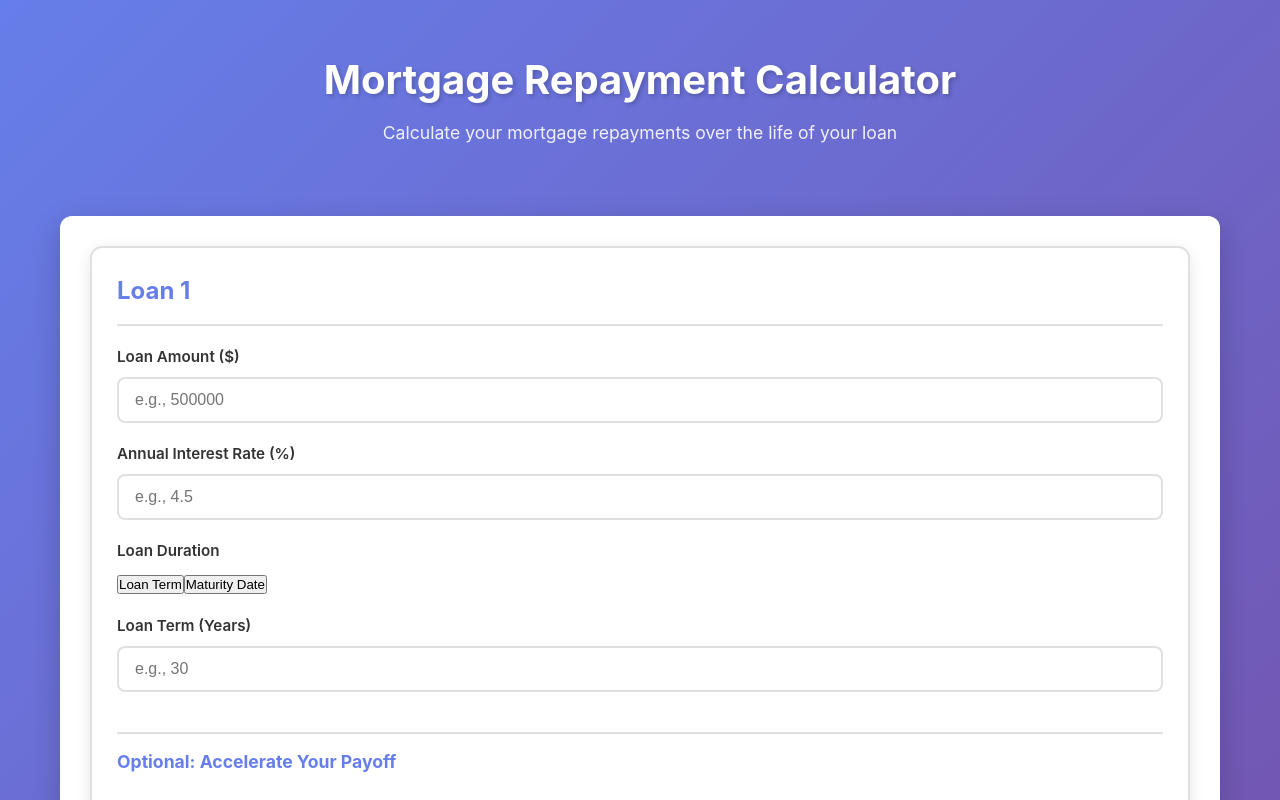
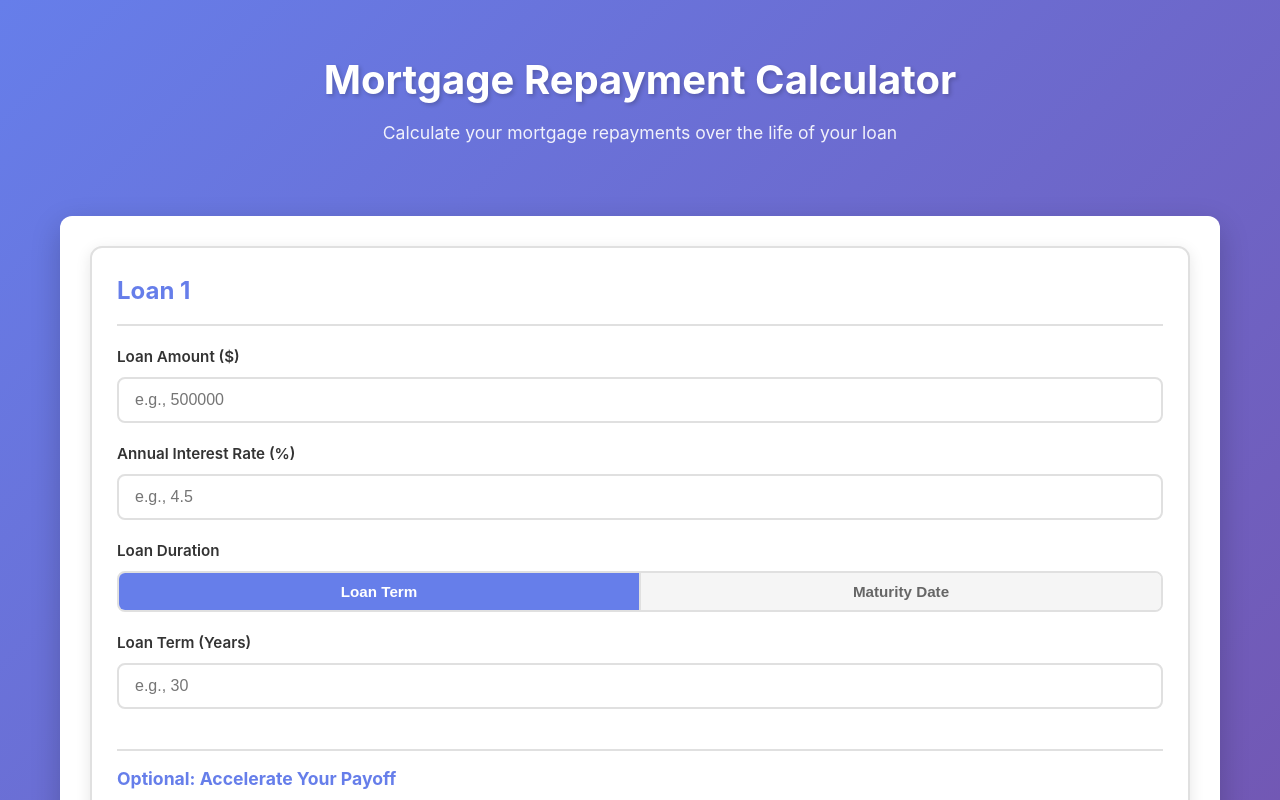
Before and after one commit to mussher90/MortgageApp, a React (Vite) app: page / in a window 1280 px wide. Shown: the top 800 px of the page. Built offline with nearby package versions, Linux system fonts and the light colour scheme.

Commit message:
Add loan term calculation functions, date formatting, and extra payment calculations; update LoanInput to use extra payment amount

```diff
--- a/src/Loan.css
+++ b/src/Loan.css
@@ -89,3 +89,36 @@
   font-style: italic;
   margin-top: -4px;
 }
+
+.term-mode-toggle {
+  display: flex;
+  gap: 0;
+  border: 2px solid #e0e0e0;
+  border-radius: 8px;
+  overflow: hidden;
+}
+
+.term-mode-btn {
+  flex: 1;
+  padding: 10px 16px;
+  border: none;
+  background: #f5f5f5;
+  color: #666;
+  font-size: 0.95rem;
+  font-weight: 600;
+  cursor: pointer;
+  transition: all 0.2s ease;
+}
+
+.term-mode-btn:not(:last-child) {
+  border-right: 2px solid #e0e0e0;
+}
+
+.term-mode-btn:hover {
+  background: #ebebeb;
+}
+
+.term-mode-btn.active {
+  background: #667eea;
+  color: white;
+}
--- a/src/utilities.ts
+++ b/src/utilities.ts
@@ -34,6 +34,64 @@ export interface MortgageComparison {
   offsetLoanMonthlyPayment: number;
   totalExtraPayments: number;
   loanMonthlyPayments?: { [loanId: string]: { main: number; extra: number; offset: number } };
+}
+
+/**
+ * Calculates loan term in years from a maturity date relative to a start date (defaults to today)
+ */
+export function calculateTermYearsFromMaturityDate(
+  maturityDate: string,
+  startDate: Date = new Date()
+): number {
+  if (!maturityDate) {
+    return 0;
+  }
+
+  const maturity = new Date(maturityDate + 'T00:00:00');
+  if (isNaN(maturity.getTime())) {
+    return 0;
+  }
+
+  const start = new Date(startDate.getFullYear(), startDate.getMonth(), startDate.getDate());
+  if (maturity <= start) {
+    return 0;
+  }
+
+  let months =
+    (maturity.getFullYear() - start.getFullYear()) * 12 +
+    (maturity.getMonth() - start.getMonth());
+
+  if (maturity.getDate() < start.getDate()) {
+    months -= 1;
+  }
+
+  return Math.max(months / 12, 1 / 12);
+}
+
+/**
+ * Formats a date as YYYY-MM-DD for use in date inputs
+ */
+export function formatDateForInput(date: Date): string {
+  const year = date.getFullYear();
+  const month = String(date.getMonth() + 1).padStart(2, '0');
+  const day = String(date.getDate()).padStart(2, '0');
+  return `${year}-${month}-${day}`;
+}
+
+/**
+ * Calculates a maturity date from a loan term in years
+ */
+export function calculateMaturityDateFromTermYears(
+  termYears: number,
+  startDate: Date = new Date()
+): string {
+  if (termYears <= 0) {
+    return '';
+  }
+
+  const months = Math.round(termYears * 12);
+  const maturity = new Date(startDate.getFullYear(), startDate.getMonth() + months, startDate.getDate());
+  return formatDateForInput(maturity);
 }
 
 /**
@@ -76,6 +134,54 @@ export function calculateMonthlyPayment(
     (Math.pow(1 + effectiveMonthlyRate, numberOfMonths) - 1);
 
   return monthlyPayment;
+}
+
+/**
+ * Calculates extra payment amount from a percentage of the standard monthly payment
+ */
+export function calculateExtraPaymentFromPercent(
+  mainMonthlyPayment: number,
+  extraPaymentPercent: number
+): number {
+  const percent = Math.min(Math.max(extraPaymentPercent, 0), 20);
+  return (mainMonthlyPayment * percent) / 100;
+}
+
+/**
+ * Calculates extra payment amount from a target total monthly repayment
+ */
+export function calculateExtraPaymentFromMonthlyRepayment(
+  mainMonthlyPayment: number,
+  monthlyRepaymentAmount: number
+): number {
+  if (mainMonthlyPayment <= 0) {
+    return 0;
+  }
+  return Math.max(monthlyRepaymentAmount - mainMonthlyPayment, 0);
+}
+
+/**
+ * Calculates extra payment percent from a target total monthly repayment
+ */
+export function calculateExtraPaymentPercentFromMonthlyRepayment(
+  mainMonthlyPayment: number,
+  monthlyRepaymentAmount: number
+): number {
+  if (mainMonthlyPayment <= 0) {
+    return 0;
+  }
+  const percent = ((monthlyRepaymentAmount - mainMonthlyPayment) / mainMonthlyPayment) * 100;
+  return Math.min(Math.max(percent, 0), 20);
+}
+
+/**
+ * Calculates total monthly repayment from a standard payment and extra percent
+ */
+export function calculateMonthlyRepaymentFromPercent(
+  mainMonthlyPayment: number,
+  extraPaymentPercent: number
+): number {
+  return mainMonthlyPayment + calculateExtraPaymentFromPercent(mainMonthlyPayment, extraPaymentPercent);
 }
 
 /**
@@ -326,7 +432,7 @@ export interface LoanInput {
   amount: number;
   rate: number;
   termYears: number;
-  extraPaymentPercent: number;
+  extraPaymentAmount: number;
   offsetAccount: OffsetAccount | null;
 }
 
@@ -362,7 +468,7 @@ export function calculateMultipleLoans(loans: LoanInput[]): {
   // Calculate monthly payments for each loan
   for (const loan of loans) {
     const mainMonthlyPayment = calculateMonthlyPayment(loan.amount, loan.rate, loan.termYears);
-    const extraPaymentAmount = (mainMonthlyPayment * loan.extraPaymentPercent) / 100;
+    const extraPaymentAmount = Math.max(loan.extraPaymentAmount, 0);
 
     // Offset account is just an amount that reduces interest on the main loan
     // It doesn't have its own separate loan - it just offsets the main loan balance
```
